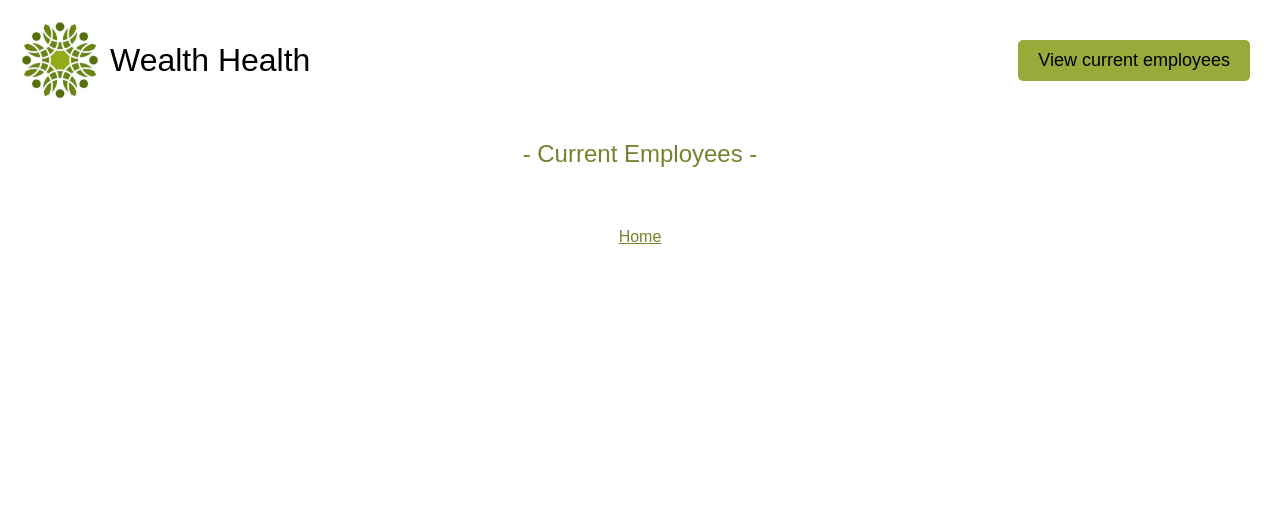
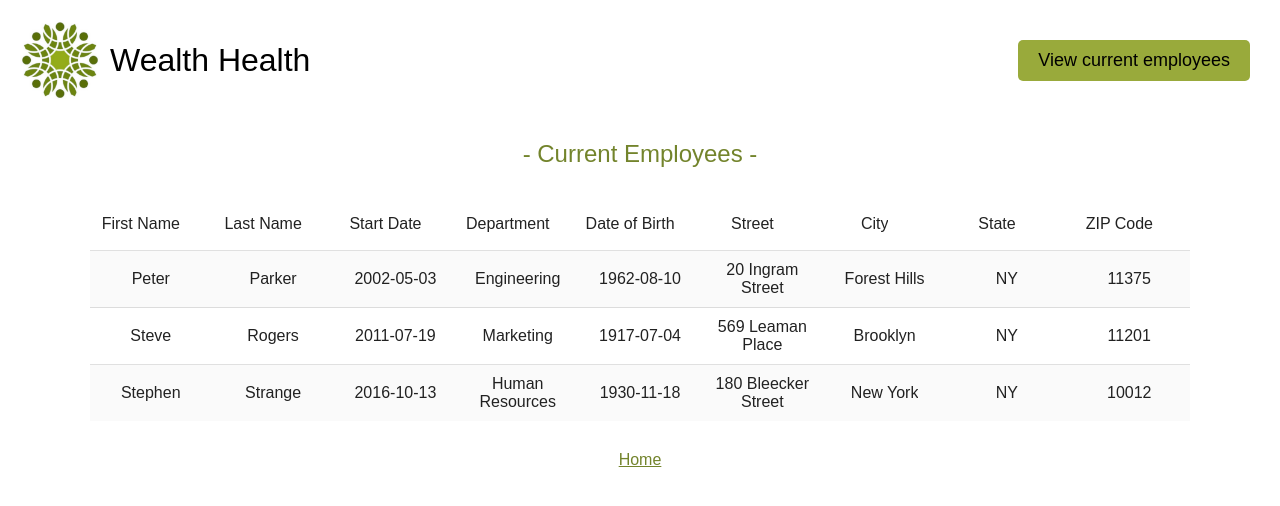
Before and after one commit to aurelianeg/wealthhealth, a React (Create React App) app: page /employee-list in a window 1280 px wide. Shown: the top 506 px of the page. Built offline with nearby package versions, Linux system fonts and the light colour scheme.

Commit message:
Create employee list with react-data-table-component

```diff
--- a/package.json
+++ b/package.json
@@ -8,6 +8,7 @@
       "@testing-library/react": "^13.3.0",
       "@testing-library/user-event": "^13.5.0",
       "react": "^18.2.0",
+      "react-data-table-component": "^7.5.2",
       "react-dom": "^18.2.0",
       "react-modal": "^3.15.1",
       "react-redux": "^8.0.2",
--- a/src/pages/EmployeeList/EmployeeList.jsx
+++ b/src/pages/EmployeeList/EmployeeList.jsx
@@ -1,4 +1,6 @@
 import React from 'react';
+import DataTable from 'react-data-table-component';
+import { useSelector } from 'react-redux';
 import { Link } from 'react-router-dom';
 import './EmployeeList.css';
 
@@ -7,10 +9,108 @@ import './EmployeeList.css';
  * @returns { React.ReactElement } EmployeeList page
  */
 function EmployeeList() {
+   const employees = useSelector((state) => state.employees);
+
+   const tableColumns = [
+      {
+         id: 'firstName',
+         name: 'First Name',
+         selector: (row) => row.firstName,
+         sortable: true,
+         wrap: true,
+         center: true,
+      },
+      {
+         id: 'lastName',
+         name: 'Last Name',
+         selector: (row) => row.lastName,
+         sortable: true,
+         wrap: true,
+         center: true,
+      },
+      {
+         id: 'startDate',
+         name: 'Start Date',
+         selector: (row) => row.startDate,
+         sortable: true,
+         center: true,
+      },
+      {
+         id: 'department',
+         name: 'Department',
+         selector: (row) => row.department,
+         sortable: true,
+         wrap: true,
+         center: true,
+      },
+      {
+         id: 'dateOfBirth',
+         name: 'Date of Birth',
+         selector: (row) => row.dateOfBirth,
+         sortable: true,
+         center: true,
+      },
+      {
+         id: 'street',
+         name: 'Street',
+         selector: (row) => row.street,
+         sortable: true,
+         wrap: true,
+         center: true,
+      },
+      {
+         id: 'city',
+         name: 'City',
+         selector: (row) => row.city,
+         sortable: true,
+         wrap: true,
+         center: true,
+      },
+      {
+         id: 'state',
+         name: 'State',
+         selector: (row) => row.state,
+         sortable: true,
+         center: true,
+      },
+      {
+         id: 'zipCode',
+         name: 'ZIP Code',
+         selector: (row) => row.zipCode,
+         sortable: true,
+         center: true,
+      },
+   ];
+
+   const listTableStyles = {
+      headCells: {
+         style: {
+            fontSize: '16px',
+            padding: '5px',
+         },
+      },
+      cells: {
+         style: {
+            fontSize: '16px',
+            paddingLeft: '5px',
+            paddingRight: '5px',
+            paddingTop: '10px',
+            paddingBottom: '10px',
+         },
+      },
+   };
+
    return (
       <main className="list_wrapper">
          <h2 className="list_title">- Current Employees -</h2>
-         <table className="list_table" id="employee-table"></table>
+         <DataTable
+            className="list_table"
+            columns={tableColumns}
+            data={employees}
+            striped={true}
+            highlightOnHover={true}
+            customStyles={listTableStyles}
+         />
          <Link className="list_link" to="/">
             Home
          </Link>
--- a/src/scripts/store.js
+++ b/src/scripts/store.js
@@ -5,7 +5,38 @@ import { configureStore } from "@reduxjs/toolkit";
 
 const initialState = {
    isModalShowing: false,
-   employees: ''
+   /* Test data to show a non-empty employee list table */
+   employees: [{
+      'firstName': 'Peter',
+      'lastName': 'Parker',
+      'dateOfBirth': '1962-08-10',
+      'startDate': '2002-05-03',
+      'street': '20 Ingram Street',
+      'city': 'Forest Hills',
+      'state': 'NY',
+      'zipCode': '11375',
+      'department': 'Engineering'
+   }, {
+      'firstName': 'Steve',
+      'lastName': 'Rogers',
+      'dateOfBirth': '1917-07-04',
+      'startDate': '2011-07-19',
+      'street': '569 Leaman Place',
+      'city': 'Brooklyn',
+      'state': 'NY',
+      'zipCode': '11201',
+      'department': 'Marketing'
+   }, {
+      'firstName': 'Stephen',
+      'lastName': 'Strange',
+      'dateOfBirth': '1930-11-18',
+      'startDate': '2016-10-13',
+      'street': '180 Bleecker Street',
+      'city': 'New York',
+      'state': 'NY',
+      'zipCode': '10012',
+      'department': 'Human Resources'
+   }]
 };
 
 
@@ -29,7 +60,7 @@ export function createEmployeeAction() {
       const zipCodeField = document.getElementById('zipCode');
       const departmentField = document.getElementById('department');
       const fields = [firstNameField, lastNameField, dateOfBirthField, startDateField,
-                      streetField, cityField, stateField, zipCodeField, departmentField]
+                      streetField, cityField, stateField, zipCodeField, departmentField];
 
       const firstName = firstNameField.value;
       const lastName = lastNameField.value;
@@ -41,7 +72,7 @@ export function createEmployeeAction() {
       const zipCode = zipCodeField.value;
       const department = departmentField.getAttribute("value");
       const values = [firstName, lastName, dateOfBirth, startDate,
-                      street, city, state, zipCode, department]
+                      street, city, state, zipCode, department];
 
       const employee = {
          'firstName': firstName,
@@ -59,10 +90,10 @@ export function createEmployeeAction() {
       for (let i=0; i < values.length; i++) {
          let errorMessage = fields[i].parentElement.lastChild;
          if (values[i] === '') {
-            errorMessage.classList.add('form_error_message--visible')
+            errorMessage.classList.add('form_error_message--visible');
          }
          else {
-            errorMessage.classList.remove('form_error_message--visible')
+            errorMessage.classList.remove('form_error_message--visible');
          }
       }
 
@@ -74,8 +105,8 @@ export function createEmployeeAction() {
       }
       // If all inputs are filled, launch confirmation modal and create a new employee
       if (isFormValid) {
-         dispatch(toggleModalAction())
-         dispatch(createEmployeeSuccessAction(employee))
+         dispatch(toggleModalAction());
+         dispatch(createEmployeeSuccessAction(employee));
          // Empty fields after submitting form
          for (let field of fields) {
             field.value = ''
```
Also changed, not shown: 1 other file (tests, documents, lock files or other folders).
